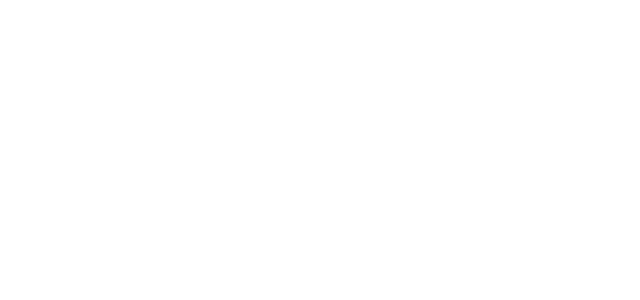
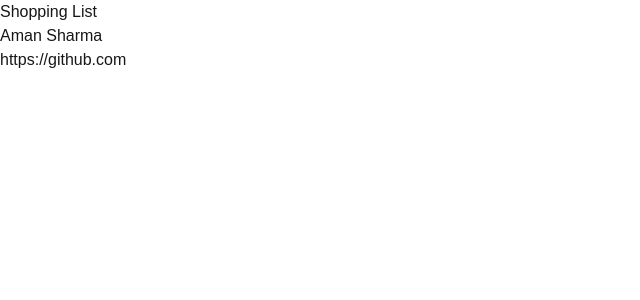
Before and after one commit to amsh-777/cprg306-assignments, a Next.js app: page /week-2 in a window 1280 px wide. Shown: the top 300 px of the page, without its empty margins (0-640 px from the left). Built offline with nearby package versions, Linux system fonts and the light colour scheme.

Commit message:
week 2 assignment complete
i completed all the given tasks

```diff
--- a/app/page.js
+++ b/app/page.js
@@ -1,9 +1,11 @@
+import Link from "next/link";
 
 
 export default function Home() {
   return (
     <main>
-
+     <h1>CPRG 306: Web Development 2 - Assignments</h1>
+     <Link href="./week-2/">Week-2</Link>
     </main>
   );
 }
--- a/app/week-2/page.js
+++ b/app/week-2/page.js
@@ -1,9 +1,11 @@
+import StudentInfo from "./student-info";
 
 
 export default function Page(){
     return (
         <main>
-
+            <h1>Shopping List</h1>
+            <StudentInfo />
         </main>
 
     );
--- /dev/null
+++ b/app/week-2/student-info.js
@@ -0,0 +1,12 @@
+import Link from "next/link";
+
+
+export default function StudentInfo(){
+    return(
+        <div>
+            <h2>Aman Sharma</h2>
+            <Link href="https://github.com/amsh-777">https://github.com</Link>
+        </div>
+
+    );
+}
```
